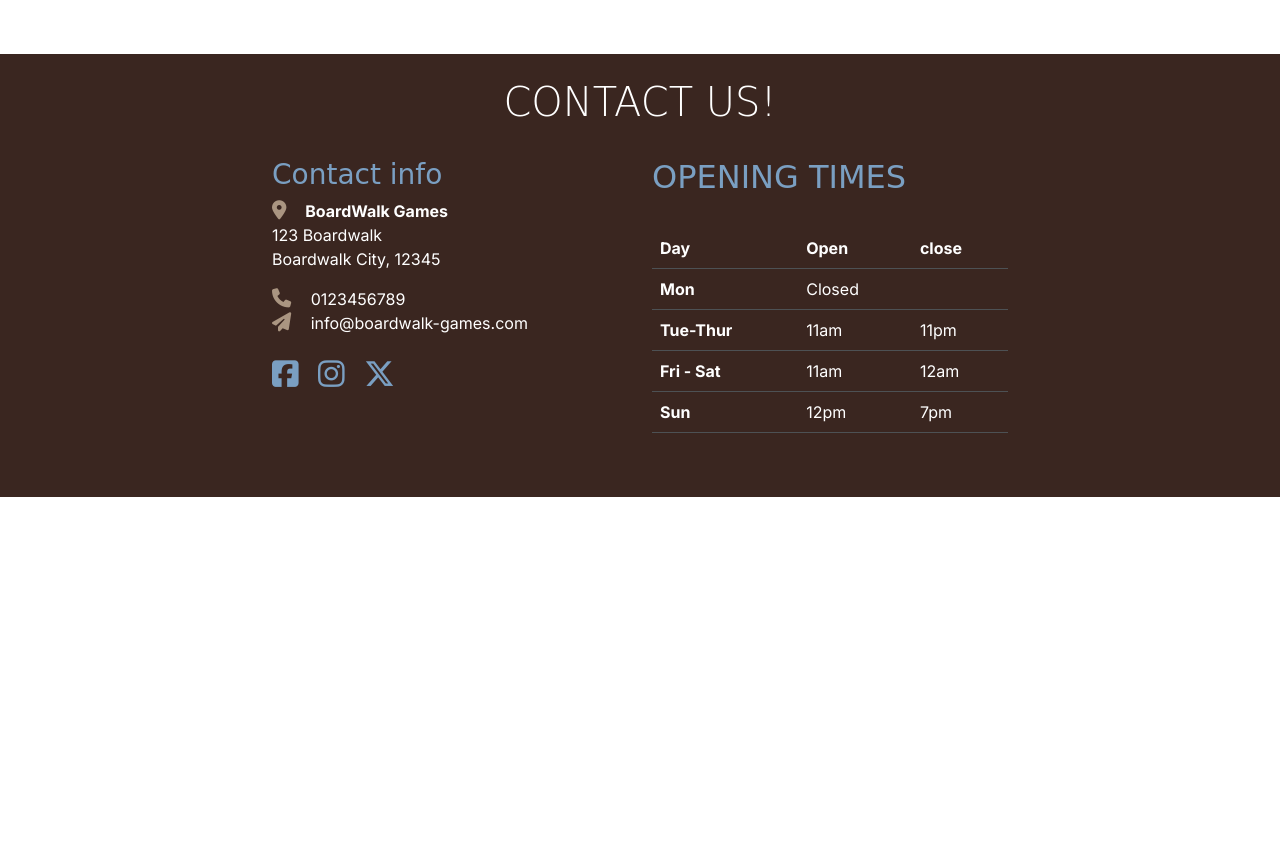
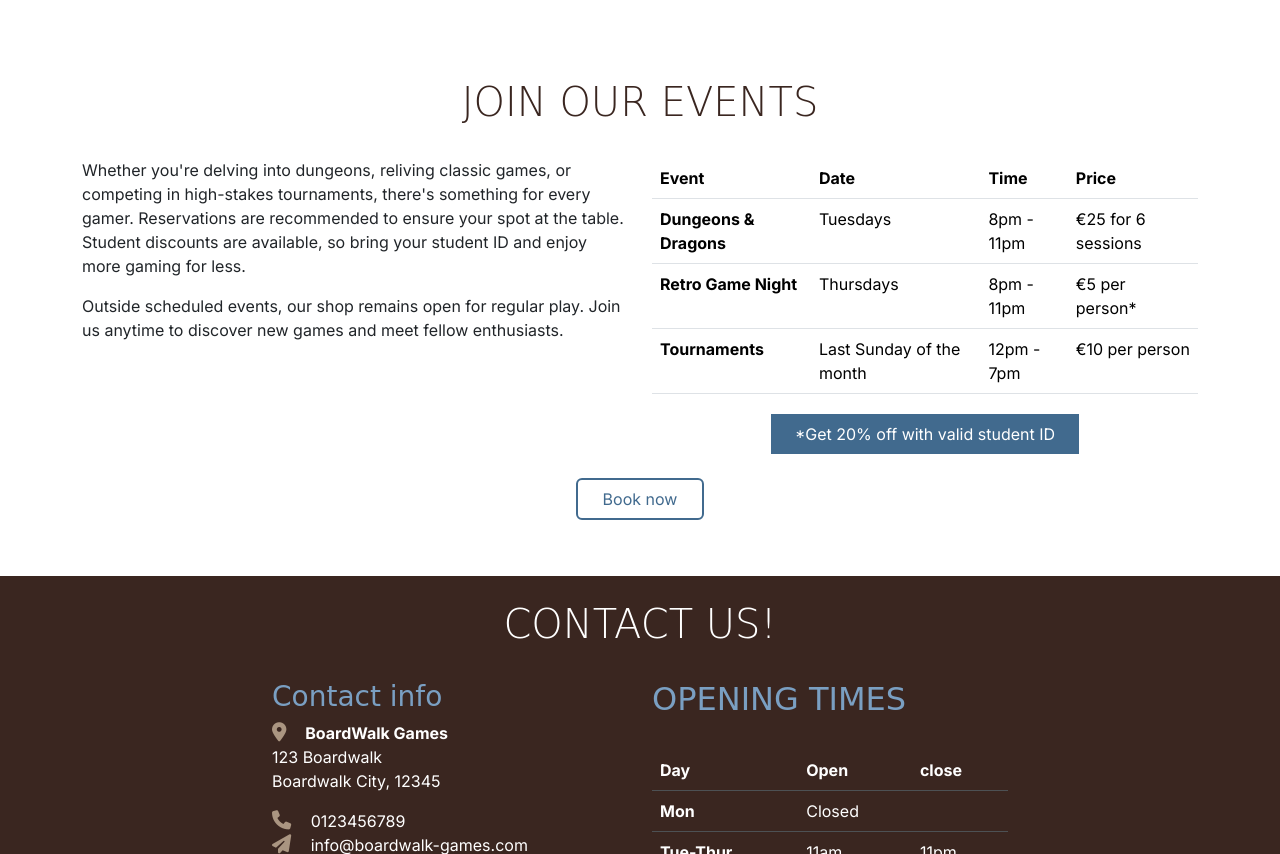
Before and after one commit to Gruheem/boardwalk-games, a plain HTML site: page index.html in a window 1280 px wide. Shown: the part 1120-1974 px from the top of the page. Before the commit the page ends 1617 px from the top, so only its background shows below. Drawn offline with nearby package versions, Linux system fonts and the light colour scheme; a web font is replaced by a local one.

Commit message:
Add Events and Prices section

```diff
--- a/assets/css/style.css
+++ b/assets/css/style.css
@@ -66,6 +66,10 @@ h2 {
   color: white;
 }
 
+.button-bottom-margin {
+  margin-bottom: 2rem;
+}
+
 /*Navbar Styling*/
 #navbar {
   background-color: var(--primary-color);
@@ -96,6 +100,13 @@ h2 {
 #new-games .card,
 #fav-games .card {
   border: none;
+}
+
+/* Student Discount Styling */
+
+#student-discount {
+  background-color: var(--highlight-color);
+  color: white;
 }
 
 /* Footer / Contact Section */
--- a/index.html
+++ b/index.html
@@ -82,7 +82,7 @@
               <a class="nav-link" href="#">Services</a>
             </li>
             <li class="nav-item">
-              <a class="nav-link" href="#">Events</a>
+              <a class="nav-link" href="#events">Events</a>
             </li>
             <li class="nav-item">
               <a class="nav-link" href="game-library.html">Games</a>
@@ -91,7 +91,9 @@
               <a class="nav-link" href="#contact">Contact</a>
             </li>
             <li class="nav-item">
-                <a class="btn custom-button-filled ms-lg-3" href="booking.html">Book now</a>
+              <a class="btn custom-button-filled ms-lg-3" href="booking.html"
+                >Book now</a
+              >
             </li>
           </ul>
         </div>
@@ -113,7 +115,12 @@
             ready for your next challenge, or a student gamer looking for a fun,
             affordable hangout, we've got you covered.
           </p>
-          <a class="btn custom-button-outline mb-4" href="booking.html" aria-current="page">Book now</a>
+          <a
+            class="btn custom-button-outline mb-4"
+            href="booking.html"
+            aria-current="page"
+            >Book now</a
+          >
         </div>
         <div class="col-12 col-xl-6">
           <div
@@ -281,6 +288,78 @@
           </div>
         </div>
       </section>
+      <section id="events">
+        <div class="container">
+          <div class="row">
+            <div class="col-12">
+              <h2 class="display-6 text-center mt-4">join our events</h2>
+            </div>
+            <div class="col-12 col-xl-6">
+              <p>
+                Whether you're delving into dungeons, reliving classic games, or
+                competing in high-stakes tournaments, there's something for
+                every gamer. Reservations are recommended to ensure your spot at
+                the table. Student discounts are available, so bring your
+                student ID and enjoy more gaming for less.
+              </p>
+              <p>
+                Outside scheduled events, our shop remains open for regular
+                play. Join us anytime to discover new games and meet fellow
+                enthusiasts.
+              </p>
+            </div>
+            <div class="col-12 col-xl-6">
+              <div class="row justify-content-center">
+                <div class="col-12">
+                  <table class="table table-hover">
+                    <thead>
+                      <tr>
+                        <th scope="col">Event</th>
+                        <th scope="col">Date</th>
+                        <th scope="col">Time</th>
+                        <th scope="col">Price</th>
+                      </tr>
+                    </thead>
+                    <tbody>
+                      <tr>
+                        <th scope="row">Dungeons & Dragons</th>
+                        <td>Tuesdays</td>
+                        <td>8pm - 11pm</td>
+                        <td>€25 for 6 sessions</td>
+                      </tr>
+                      <tr>
+                        <th scope="row">Retro Game Night</th>
+                        <td>Thursdays</td>
+                        <td>8pm - 11pm</td>
+                        <td>€5 per person*</td>
+                      </tr>
+                      <tr>
+                        <th scope="row">Tournaments</th>
+                        <td>Last Sunday of the month</td>
+                        <td>12pm - 7pm</td>
+                        <td>€10 per person</td>
+                      </tr>
+                    </tbody>
+                  </table>
+                </div>
+                <div class="col-12 col-sm-7 mt-1">
+                  <div class="div text-center py-2" id="student-discount">
+                *Get 20% off with valid student ID
+                  </div>
+                </div>
+              </div>
+            </div>
+            <div class="col-12 text-center button-bottom-margin">
+              <a
+                class="btn custom-button-outline my-4"
+                href="booking.html"
+                aria-current="page"
+                >Book now</a
+              >
+            </div>
+          </div>
+        </div>
+      </section>
     </main>
 
     <!-- Footer / Contact Section -->
```
Also changed, not shown: success.html (+3 -0 lines).
